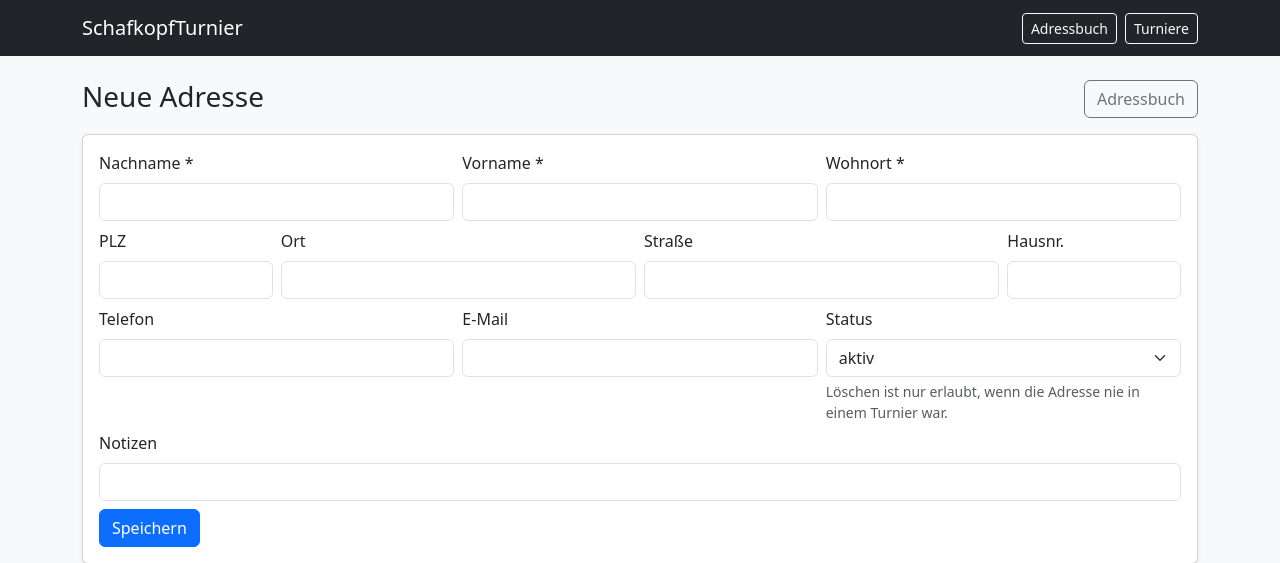
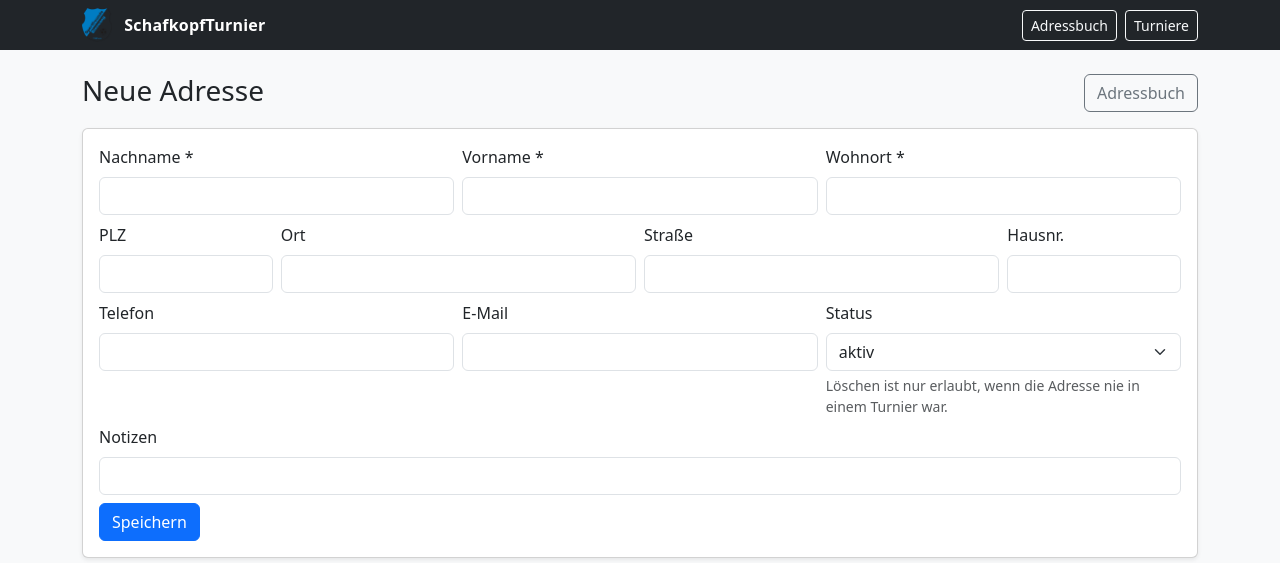
Before and after one commit to dieter6605/SchafkopfTurnier, a Flask app: page /addresses/new in a window 1280 px wide. Shown: the top 563 px of the page. Run offline with Flask 3, Linux system fonts and the light colour scheme.

Commit message:
Veranstalter Logo eingebaut

```diff
--- a/app/templates/layout.html
+++ b/app/templates/layout.html
@@ -5,11 +5,71 @@
   <meta name="viewport" content="width=device-width, initial-scale=1">
   <title>SchafkopfTurnier</title>
   <link href="https://cdn.jsdelivr.net/npm/bootstrap@5.3.3/dist/css/bootstrap.min.css" rel="stylesheet">
+
+  <style>
+    /* Globales Logo: Bildschirm */
+    .sk-brand {
+      display: flex;
+      align-items: center;
+      gap: .75rem;
+      text-decoration: none;
+    }
+    .sk-brand img {
+      height: 34px;
+      width: auto;
+      display: block;
+      object-fit: contain;
+    }
+    .sk-brand-title {
+      color: #fff;
+      font-weight: 600;
+      letter-spacing: .2px;
+    }
+
+    /* Globales Logo: Druck (Header oberhalb des Inhalts) */
+    .sk-print-header {
+      display: none;
+      align-items: center;
+      gap: 10mm;
+      margin: 0 0 6mm 0;
+      padding: 0 0 3mm 0;
+      border-bottom: 1px solid #ddd;
+    }
+    .sk-print-header img {
+      height: 18mm;
+      width: auto;
+      object-fit: contain;
+      display: block;
+    }
+    .sk-print-header .title {
+      font-size: 14pt;
+      font-weight: 700;
+      margin: 0;
+      line-height: 1.1;
+    }
+
+    @media print {
+      nav, .btn, .alert { display: none !important; }
+      body { background: #fff !important; }
+      .container { max-width: none !important; }
+      @page { margin: 10mm; }
+
+      .sk-print-header { display: flex; }
+    }
+  </style>
 </head>
 <body class="bg-light">
+
 <nav class="navbar navbar-expand-lg navbar-dark bg-dark">
   <div class="container">
-    <a class="navbar-brand" href="/">SchafkopfTurnier</a>
+    <!-- FIX: kein current_app im Template -> Link einfach auf "/" -->
+    <a class="sk-brand" href="/">
+      {% if site_logo %}
+        <img src="{{ url_for('static', filename=site_logo) }}" alt="Logo">
+      {% endif %}
+      <span class="sk-brand-title">SchafkopfTurnier</span>
+    </a>
+
     <div class="d-flex gap-2">
       <a class="btn btn-sm btn-outline-light" href="{{ url_for('addresses.addresses_list') }}">Adressbuch</a>
       <a class="btn btn-sm btn-outline-light" href="{{ url_for('tournaments.tournaments_list') }}">Turniere</a>
@@ -18,6 +78,15 @@
 </nav>
 
 <main class="container py-4">
+
+  <!-- Druckkopf mit Logo (erscheint nur beim Drucken) -->
+  <div class="sk-print-header">
+    {% if site_logo %}
+      <img src="{{ url_for('static', filename=site_logo) }}" alt="Logo">
+    {% endif %}
+    <div class="title">SchafkopfTurnier</div>
+  </div>
+
   {% with messages = get_flashed_messages(with_categories=true) %}
     {% if messages %}
       {% for cat,msg in messages %}
--- a/app/web.py
+++ b/app/web.py
@@ -22,6 +22,16 @@ def create_app(*, db_path: Path, backup_dir: Optional[Path] = None) -> Flask:
     app.config["SKT_DB_PATH"] = str(db_path)
     app.config["SKT_BACKUP_DIR"] = str(backup_dir) if backup_dir else ""
 
+    # -------------------------------------------------------------------------
+    # Globales Standard-Logo (liegt unter app/static/branding/)
+    # - Einmal hier konfigurieren, dann in allen Templates verfügbar.
+    # -------------------------------------------------------------------------
+    app.config["SKT_SITE_LOGO"] = "branding/logo.png"  # z.B. "branding/sfb-wappen.jpeg"
+
+    @app.context_processor
+    def inject_branding():
+        return {"site_logo": app.config.get("SKT_SITE_LOGO", "")}
+
     app.register_blueprint(home_bp)
     app.register_blueprint(addresses_bp)
     app.register_blueprint(tournaments_bp)
```
Also changed, not shown: app/static/branding/logo.png (added), sfb-wappen.png (added).
